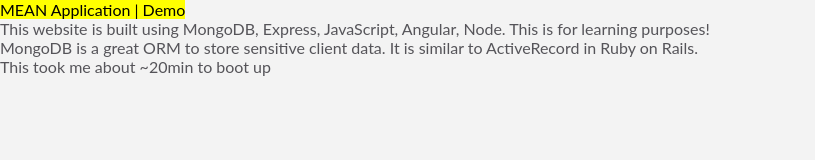
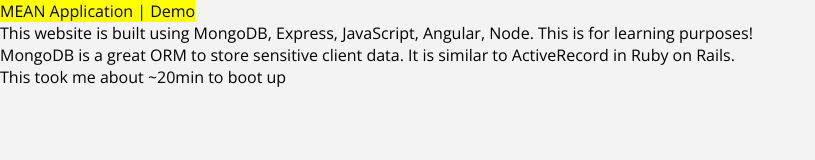
Before and after one commit to smallfryy/node-todo, a website: page public/index.html in a window 1280 px wide. Shown: the whole page, without its empty margins (0-815 px from the left). Drawn offline with nearby package versions, Linux system fonts and the light colour scheme.

Commit message:
update README

```diff
--- a/public/style.css
+++ b/public/style.css
@@ -58,7 +58,7 @@
   border: none; }
 
 body {
-  font-family: 'Lato', sans-serif;
-  font-size: 16px;
-  color: #555459;
+  font-family: 'Open Sans', sans-serif;
+  font-size: 1rem;
+  color: #000;
   background-color: #f3f3f3; }
```
Also changed, not shown: README.md.
